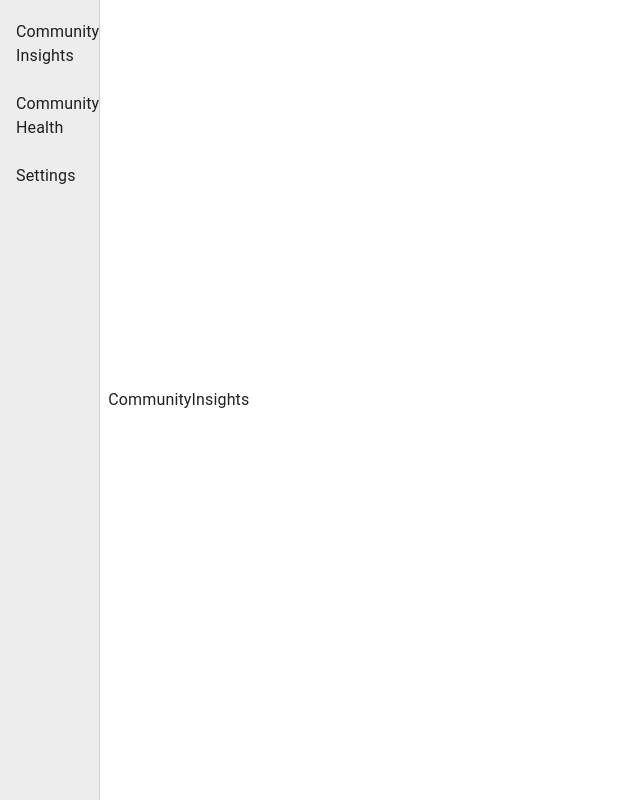
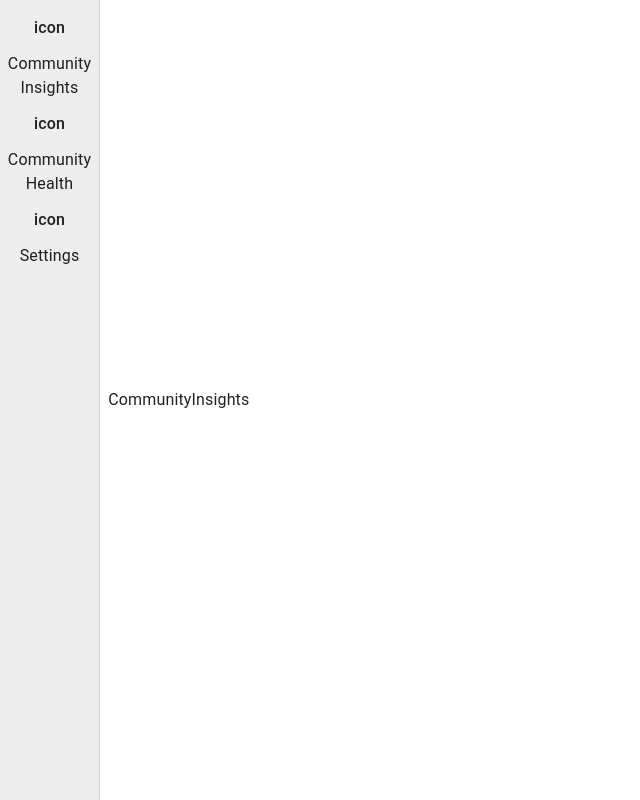
Before and after one commit to TogetherCrew/frontend-next, a React (Vite) app: page /community-insights in a window 1280 px wide. Shown: the whole page, without its empty margins (0-640 px from the left). Built offline with nearby package versions, Linux system fonts and the light colour scheme.

Commit message:
update sidebar

```diff
--- a/src/components/layouts/TcSidebar.tsx
+++ b/src/components/layouts/TcSidebar.tsx
@@ -1,7 +1,7 @@
 import { Link } from 'react-router-dom';
 import Drawer from '@mui/material/Drawer';
 import List from '@mui/material/List';
-import ListItem from '@mui/material/ListItem';
+import ListItemButton from '@mui/material/ListItemButton';
 import ListItemText from '@mui/material/ListItemText';
 import useMediaQuery from '@mui/material/useMediaQuery';
 import { useTheme } from '@mui/material/styles';
@@ -46,9 +46,26 @@ function TcSidebar({ routes }: TcSidebarProps) {
     >
       <List sx={{ flexGrow: 1 }}>
         {routes.map((route) => (
-          <ListItem button key={route.path} component={Link} to={route.path}>
-            <ListItemText primary={route.name} />
-          </ListItem>
+          <>
+            <ListItemButton
+              key={route.path}
+              component={Link}
+              to={route.path}
+              sx={{
+                width: '70%',
+                display: 'flex',
+                justifyContent: 'center',
+                margin: 'auto',
+                borderRadius: '10px',
+                '&:hover': {
+                  backgroundColor: theme.palette.white.main,
+                },
+              }}
+            >
+              icon
+            </ListItemButton>
+            <ListItemText primary={route.name} sx={{ textAlign: 'center' }} />
+          </>
         ))}
       </List>
     </Drawer>
```
Also changed, not shown: App.tsx (deleted, +0 -31 lines).
